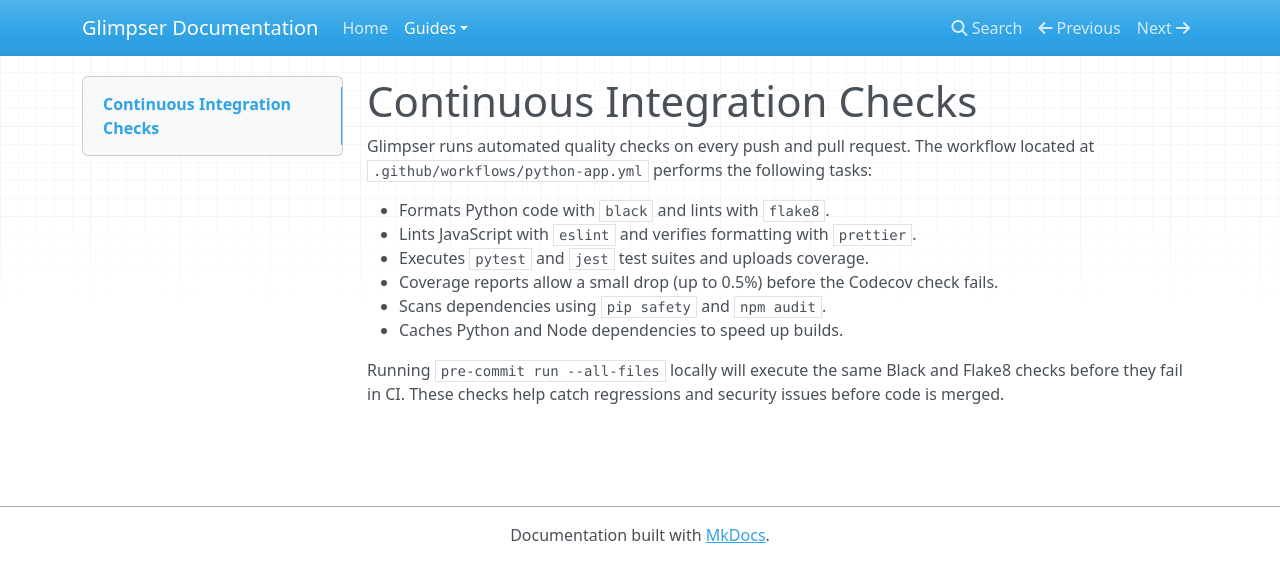
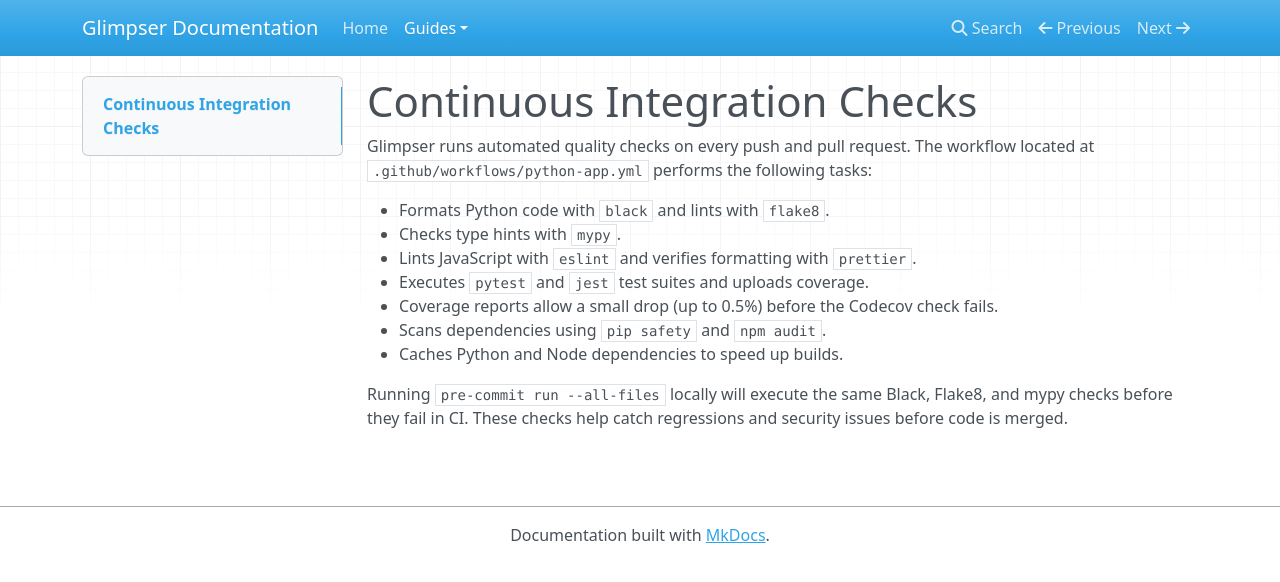
Before and after one commit to KristopherKubicki/glimpser, an MkDocs documentation site: the page built from docs/ci_checks.md, in a window 1280 px wide. Shown: the top 582 px of the page. Built offline with MkDocs 1.6.1, drawn with Linux system fonts in a browser that asks for light colours; nearby versions of some CDN libraries.

Commit message:
ci: add mypy check

```diff
--- a/docs/ci_checks.md
+++ b/docs/ci_checks.md
@@ -5,12 +5,13 @@
 following tasks:
 
 - Formats Python code with `black` and lints with `flake8`.
+- Checks type hints with `mypy`.
 - Lints JavaScript with `eslint` and verifies formatting with `prettier`.
 - Executes `pytest` and `jest` test suites and uploads coverage.
 - Coverage reports allow a small drop (up to 0.5%) before the Codecov check fails.
 - Scans dependencies using `pip safety` and `npm audit`.
 - Caches Python and Node dependencies to speed up builds.
 
-Running `pre-commit run --all-files` locally will execute the same Black and
-Flake8 checks before they fail in CI. These checks help catch regressions and
-security issues before code is merged.
+Running `pre-commit run --all-files` locally will execute the same Black,
+Flake8, and mypy checks before they fail in CI. These checks help catch
+regressions and security issues before code is merged.
--- a/pyproject.toml
+++ b/pyproject.toml
@@ -6,3 +6,8 @@
 line-length = 88
 target-version = ["py311"]
 required-version = "25.1.0"
+
+[tool.mypy]
+python_version = "3.11"
+ignore_missing_imports = true
+check_untyped_defs = true
--- a/requirements.txt
+++ b/requirements.txt
@@ -30,3 +30,4 @@
 black==25.1.0
 flake8==7.0.0
 mkdocs==1.6.1
+mypy==1.10.0
```
Also changed, not shown: 1 other file.
